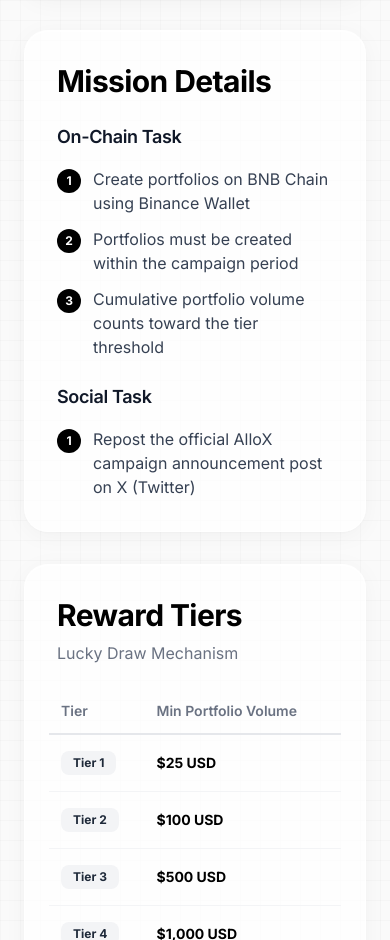
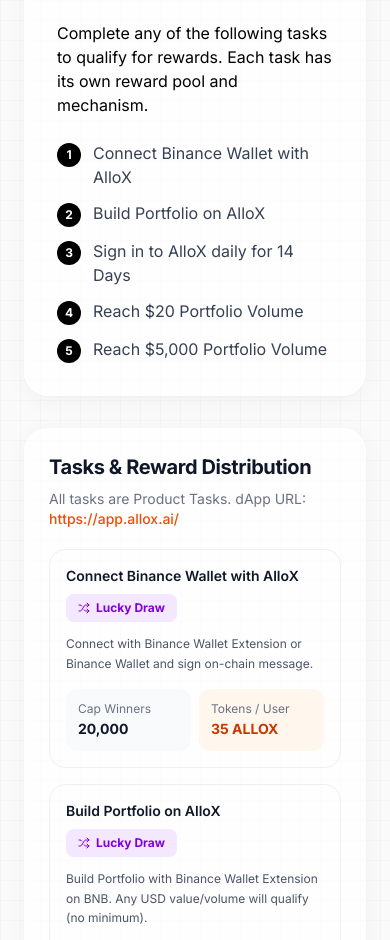
Before and after one commit to AlloX-ai/AlloX, a React (Vite) app: page /binancewallet-campaign-rules in a window 390 px wide. Shown: the part 1060-2000 px from the top of the page. Built offline with nearby package versions, Linux system fonts and the light colour scheme.

Commit message:
changed campaign rules

```diff
--- a/src/pages/CampaignRulesPage.tsx
+++ b/src/pages/CampaignRulesPage.tsx
@@ -1,6 +1,6 @@
 import { useState } from "react";
 import React from "react";
-import { ChevronDown, ChevronUp } from "lucide-react";
+import { ChevronDown, ChevronUp, Shuffle, Users } from "lucide-react";
 import { Navbar } from "../components/Navbar";
 
 const tiers = [
@@ -41,91 +41,122 @@
   },
 ];
 
-const faqs = [
+
+const tasks = [
   {
-    q: "What is the campaign prize?",
-    a: "10,000,000 ALLOX tokens (approximately $300,000 USD) distributed across five tiers.",
+    title: 'Connect Binance Wallet with AlloX',
+    description: 'Connect with Binance Wallet Extension or Binance Wallet and sign on-chain message.',
+    mechanism: 'Lucky Draw',
+    capWinners: '20,000',
+    rewardPerUser: '35',
   },
   {
-    q: "How do the tiers work?",
-    a: "There are five independent tiers based on cumulative swap volume: $25, $100, $500, $1,000, and $5,000. Each tier has its own reward pool and a cap of 2000 - 3000 winners.",
+    title: 'Build Portfolio on AlloX',
+    description: 'Build Portfolio with Binance Wallet Extension on BNB. Any USD value/volume will qualify (no minimum).',
+    mechanism: 'Lucky Draw',
+    capWinners: '20,000',
+    rewardPerUser: '100',
   },
   {
-    q: "How much will I earn per tier?",
-    a: "You can receive between 500 - 1,250 ALLOX tokens per tier if you qualify for the lucky draw. The exact amount depends on the tier you qualify for, with higher tiers offering larger rewards.",
+    title: 'Sign in to AlloX daily for 14 Days',
+    description: 'Sign in to AlloX for 14 days continuously. Sign on-chain message daily for 14 days.',
+    mechanism: 'Equal Split',
+    capWinners: '10,000',
+    rewardPerUser: '310',
   },
   {
-    q: "Does my portfolio volume need to happen in a single transaction?",
-    a: "No. Your cumulative portfolio volume across multiple transactions during the campaign period counts toward each tier threshold.",
+    title: 'Reach $20 Portfolio Volume',
+    description: 'Create portfolio on the AlloX dApp using Binance Wallet and reach a cumulative portfolio volume milestone minimum $20 on BNB Chain.\n\nEligible Portfolio tokens: BNB, CAKE, BTCB, ETH, LINK, UNI, ASTER',
+    mechanism: 'Equal Split',
+    capWinners: '8,000',
+    rewardPerUser: '350',
   },
   {
-    q: "Who is eligible to participate?",
-    a: "Only Binance Wallet (Keyless) users with verified accounts are eligible.",
+    title: 'Reach $5,000 Portfolio Volume',
+    description: 'Create portfolios on the AlloX dApp using Binance Wallet and reach a cumulative portfolio volume milestone.\n\nEligible Portfolio tokens: BNB, CAKE, BTCB, ETH, LINK, UNI, ASTER',
+    mechanism: 'Equal Split',
+    capWinners: '200',
+    rewardPerUser: '7,000',
+  },
+];
+
+
+const faqs: { q: string; a: React.ReactNode }[] = [
+  {
+    q: 'What tasks are available in this campaign?',
+    a: 'There are five tasks: Connect Binance Wallet with AlloX, Build Portfolio on AlloX, Sign in to AlloX daily for 14 days, Reach $20 Portfolio Volume, and Reach $5,000 Portfolio Volume. Each task has its own reward pool and winner cap.',
   },
   {
-    q: "Is there a limit on the number of winners?",
-    a: "Yes. Each tier has a different maximum number of winners, ranging from 2,000 to 3,000 users per tier. Winners are selected through a lucky draw mechanism at the end of the campaign period.",
+    q: 'What is the difference between Lucky Draw and Equal Split?',
+    a: 'Lucky Draw means winners are selected randomly from all eligible participants who completed the task. Equal Split means the reward pool is divided equally among all qualifying users up to the winner cap.',
   },
   {
-    q: "Can I participate with multiple wallets?",
-    a: "No. Participants using multiple wallets or engaging in fraudulent behavior will be disqualified.",
+    q: 'Which tokens are eligible for portfolio tasks?',
+    a: 'Eligible portfolio tokens are: BNB, CAKE, BTCB, ETH, LINK, UNI, and ASTER on BNB Chain.',
   },
   {
-    q: "What chain do I need to create a portfolio on?",
-    a: "All portfolios must be created on BNB Chain using Binance Wallet.",
+    q: 'Does portfolio volume need to happen in a single transaction?',
+    a: 'No. Cumulative portfolio volume across multiple transactions during the campaign period counts toward the volume milestones.',
   },
   {
-    q: "When and how will I receive my rewards?",
-    a: "Rewards will be claimable directly within Binance Wallet after ALLOX TGE.",
+    q: 'Do I need a minimum amount to build a portfolio?',
+    a: 'For the Build Portfolio task, any USD value/volume qualifies with no minimum required. The $20 and $5,000 volume tasks have their respective minimums.',
   },
   {
-    q: "How are winners determined?",
-    a: "Eligible users who complete required tier volume enter a random lucky draw mechanism via BNB Chain hashed value.",
+    q: 'Who is eligible to participate?',
+    a: 'Only Binance Wallet users with verified accounts are eligible. Each user can only qualify once per task.',
   },
   {
-    q: "How do I create a portfolio using AlloX and Binance Wallet?",
-    a: (
-      <div className="space-y-4">
-        <p>
-          AlloX is an AI-powered platform that lets you invest in crypto market
-          themes — like AI, DeFi, Memecoins, RWA, and more — through diversified
-          portfolios that execute directly on BNB Chain. Here&apos;s how to get
-          started:
-        </p>
-        <ol className="space-y-4">
-          {[
-            {
-              step: 1,
-              text: "Go to app.allox.ai and click Connect Wallet in the top right corner. Select Binance Wallet and confirm the connection. Make sure your Binance Wallet is set to BNB Chain before connecting.",
+    q: 'Can I participate with multiple wallets?',
+    a: 'No. Participants using multiple wallets or engaging in fraudulent behavior will be disqualified.',
   },
   {
-              step: 2,
-              text: 'Click "Build Quick Portfolio" on the home screen. The builder will ask you four quick questions: the blockchain (select BNB Chain), the market narrative you want exposure to (AI, DeFi, Gaming, Memecoins, RWA, and more), your investment amount, and your risk tolerance (Conservative, Balanced, or Aggressive). Click Generate.',
+    q: 'What chain do I need to use?',
+    a: 'All portfolio activities must be completed on BNB Chain using Binance Wallet.',
   },
   {
-              step: 3,
-              text: "Review your AI-generated portfolio. AlloX instantly builds a basket of 5 tokens matching your theme and risk level. Select your payment token (BNB, USDT, or USDC) and click Confirm & Execute.",
+    q: 'When and how will I receive my rewards?',
+    a: 'Rewards will be claimable directly within Binance Wallet after AlloX TGE.',
   },
-            {
-              step: 4,
-              text: "Approve the transactions in Binance Wallet. AlloX processes each token swap one by one. Confirm each transaction in your Binance Wallet popup. If you want to skip a specific token, simply cancel that individual transaction — AlloX will skip it and continue with the rest automatically.",
-            },
-            {
-              step: 5,
-              text: "You're live on-chain. Once all transactions are confirmed, your tokens land directly in your Binance Wallet. AlloX never holds your funds at any point. Each swap is fully verifiable on BscScan via its on-chain transaction hash.",
-            },
-          ].map(({ step, text }) => (
-            <li key={step} className="flex items-start gap-4">
-              <div className="w-7 h-7 bg-black rounded-full flex items-center justify-center flex-shrink-0 mt-0.5">
-                <span className="text-white text-xs font-bold">{step}</span>
-              </div>
-              <span className="leading-relaxed">{text}</span>
-            </li>
-          ))}
-        </ol>
-      </div>
-    ),
-  },
+  // {
+  //   q: 'How do I get started with AlloX using Binance Wallet?',
+  //   a: (
+  //     <div className="space-y-4">
+  //       <p>AlloX is an AI-powered platform that lets you invest in crypto market themes through diversified portfolios that execute directly on BNB Chain. Here&apos;s how to get started:</p>
+  //       <ol className="space-y-4">
+  //         {[
+  //           {
+  //             step: 1,
+  //             text: 'Go to allox.ai and click Connect Wallet. Select Binance Wallet and confirm the connection. Make sure your Binance Wallet is set to BNB Chain before connecting.',
+  //           },
+  //           {
+  //             step: 2,
+  //             text: 'Click "Build Quick Portfolio" on the home screen. Choose BNB Chain, select a market narrative (AI, DeFi, Gaming, Memecoins, RWA, etc.), enter your investment amount, and pick your risk tolerance. Click Generate.',
+  //           },
+  //           {
+  //             step: 3,
+  //             text: 'Review your AI-generated portfolio. AlloX builds a basket of tokens matching your theme and risk level. Select your payment token (BNB, USDT, or USDC) and click Confirm & Execute.',
+  //           },
+  //           {
+  //             step: 4,
+  //             text: 'Approve the transactions in Binance Wallet. Each token swap is processed one by one. Confirm each transaction in your wallet popup.',
+  //           },
+  //           {
+  //             step: 5,
+  //             text: "You're live on-chain. Once all transactions are confirmed, your tokens land directly in your Binance Wallet. AlloX never holds your funds at any point.",
+  //           },
+  //         ].map(({ step, text }) => (
+  //           <li key={step} className="flex items-start gap-4">
+  //             <div className="w-7 h-7 bg-black rounded-full flex items-center justify-center flex-shrink-0 mt-0.5">
+  //               <span className="text-white text-xs font-bold">{step}</span>
+  //             </div>
+  //             <span className="leading-relaxed">{text}</span>
+  //           </li>
+  //         ))}
+  //       </ol>
+  //     </div>
+  //   ),
+  // },
 ];
 
 const excludedCountries = [
@@ -171,6 +202,18 @@
   );
 }
 
+function MechanismBadge({ mechanism }: { mechanism: string }) {
+  const isLucky = mechanism === 'Lucky Draw';
+  return (
+    <span className={`inline-flex items-center gap-1.5 px-3 py-1.5 rounded-lg text-xs font-bold ${
+      isLucky ? 'bg-purple-100 text-purple-700' : 'bg-blue-100 text-blue-700'
+    }`}>
+      {isLucky ? <Shuffle size={12} /> : <Users size={12} />}
+      {mechanism}
+    </span>
+  );
+}
+
 export function CampaignRulesPage() {
   return (
     <div className="min-h-screen bg-pattern">
@@ -181,12 +224,9 @@
             Campaign Rules
           </h1>
           <p className="text-lg text-gray-600 mb-4">AlloX | Binance Wallet</p>
-          <p className="text-gray-600 mb-12 leading-relaxed">
+          <p className="text-gray-600 mb-6 leading-relaxed">
             Complete portfolio tasks on BNB Chain using Binance Wallet to
-            qualify for a share of <strong className="text-black"> 10,000,000 ALLOX tokens ($300,000)</strong>. Five
-            reward tiers based on portfolio volume with 12,500 lucky draw
-            winners receiving between 500 - 1,250 ALLOX tokens each. Only
-            Binance Wallet (Keyless) users will be eligible.
+            qualify for a share of <strong className="text-black"> 10,000,000 ALLOX tokens ($300,000)</strong> through Lucky Draw and Equal Split distributions.
           </p>
           <div className="bg-yellow-50 border-2 border-yellow-400 rounded-2xl p-4 mb-12">
             <p className="text-sm font-semibold text-gray-900">
@@ -206,7 +246,7 @@
                     Start
                   </div>
                   <div className="text-2xl font-bold text-black">
-                    2026-05-30
+                    2026-06-15
                   </div>
                   <div className="text-gray-600 mt-1">11:00 AM (UTC)</div>
                 </div>
@@ -215,7 +255,7 @@
                     End
                   </div>
                   <div className="text-2xl font-bold text-black">
-                    2026-06-12
+                    2026-07-15
                   </div>
                   <div className="text-gray-600 mt-1">11:00 AM (UTC)</div>
                 </div>
@@ -224,130 +264,142 @@
 
             {/* Mission Details */}
             <section className="glass-card p-8">
-              <h2 className="text-3xl font-bold mb-6 text-black">
+              <h2 className="text-3xl font-bold text-black">
                 Mission Details
               </h2>
-              <h3 className="text-lg font-semibold text-gray-900 mb-4">
-                On-Chain Task
-              </h3>
+              <p className="my-6">Complete any of the following tasks to qualify for rewards. Each task has its own reward pool and mechanism.</p>
+
               <ul className="space-y-3 text-gray-700">
                 <li className="flex items-start gap-3">
                   <div className="w-6 h-6 bg-black rounded-full flex items-center justify-center flex-shrink-0 mt-0.5">
                     <span className="text-white text-xs font-bold">1</span>
                   </div>
-                  Create portfolios on BNB Chain using Binance Wallet
+                  Connect Binance Wallet with AlloX
                 </li>
                 <li className="flex items-start gap-3">
                   <div className="w-6 h-6 bg-black rounded-full flex items-center justify-center flex-shrink-0 mt-0.5">
                     <span className="text-white text-xs font-bold">2</span>
                   </div>
-                  Portfolios must be created within the campaign period
+                  Build Portfolio on AlloX
+
                 </li>
                 <li className="flex items-start gap-3">
                   <div className="w-6 h-6 bg-black rounded-full flex items-center justify-center flex-shrink-0 mt-0.5">
                     <span className="text-white text-xs font-bold">3</span>
                   </div>
-                  Cumulative portfolio volume counts toward the tier threshold
+                  Sign in to AlloX daily for 14 Days
+
+                </li>
+                <li className="flex items-start gap-3">
+                  <div className="w-6 h-6 bg-black rounded-full flex items-center justify-center flex-shrink-0 mt-0.5">
+                    <span className="text-white text-xs font-bold">4</span>
+                  </div>
+                  Reach $20 Portfolio Volume
+
+
+                </li>
+                <li className="flex items-start gap-3">
+                  <div className="w-6 h-6 bg-black rounded-full flex items-center justify-center flex-shrink-0 mt-0.5">
+                    <span className="text-white text-xs font-bold">5</span>
+                  </div>
+                  Reach $5,000 Portfolio Volume
+
+
                 </li>
               </ul>
-              <h3 className="text-lg font-semibold text-gray-900 mb-4 mt-6">
-                Social Task
-              </h3>
-              <ul className="space-y-3 text-gray-700">
-                <li className="flex items-start gap-3">
-                  <div className="w-6 h-6 bg-black rounded-full flex items-center justify-center flex-shrink-0 mt-0.5">
-                    <span className="text-white text-xs font-bold">1</span>
-                  </div>
-                  Repost the official AlloX campaign announcement post
-                  on X (Twitter)
-                </li>
 
-              </ul>
             </section>
 
             {/* Reward Tiers */}
-            <section className="glass-card p-8">
-              <h2 className="text-3xl font-bold mb-2 text-black">
-                Reward Tiers
-              </h2>
-              <p className="text-gray-500 mb-6">Lucky Draw Mechanism</p>
-              <div className="overflow-x-auto -mx-2">
-                <table className="w-full min-w-[760px] text-sm">
+       <section className="glass-card p-6">
+            <h2 className="text-xl font-bold text-gray-900 mb-2">Tasks & Reward Distribution</h2>
+            <p className="text-gray-500 text-sm mb-5">All tasks are Product Tasks. dApp URL: <a href="https://app.allox.ai/" target="_blank" className="font-medium text-orange-600">https://app.allox.ai/</a></p>
+
+            {/* Mobile: Cards */}
+            <div className="md:hidden space-y-4">
+              {tasks.map((task, i) => (
+                <div key={i} className="border border-gray-200/60 rounded-2xl p-4 space-y-3">
+                  <div className="flex items-start justify-between gap-2 flex-col lg:flex-row">
+                    <span className="font-semibold text-gray-900 text-sm">{task.title}</span>
+                    <MechanismBadge mechanism={task.mechanism} />
+                  </div>
+                  <p className="text-xs text-gray-600 leading-relaxed whitespace-pre-line">{task.description}</p>
+                  <div className="grid grid-cols-2 gap-2 pt-1">
+                    <div className="bg-gray-50 rounded-xl p-3">
+                      <div className="text-xs text-gray-500 mb-0.5">Cap Winners</div>
+                      <div className="font-bold text-gray-900 text-sm lg:text-base">{task.capWinners}</div>
+                    </div>
+                    <div className="bg-orange-50 rounded-xl p-3">
+                      <div className="text-xs text-gray-500 mb-0.5">Tokens / User</div>
+                      <div className="font-bold text-orange-700 text-sm lg:text-base">{task.rewardPerUser} ALLOX</div>
+                    </div>
+                  </div>
+                </div>
+              ))}
+            </div>
+
+            {/* Desktop: Table */}
+            <div className="hidden md:block overflow-x-auto -mx-2">
+              <table className="w-full text-sm">
                 <thead>
-                    <tr className="border-b-2 border-gray-200">
-                      <th className="text-left py-3 px-3 text-gray-500 font-semibold whitespace-nowrap">
-                        Tier
-                      </th>
-                      <th className="text-left py-3 px-3 text-gray-500 font-semibold whitespace-nowrap">
-                        Min Portfolio Volume
-                      </th>
-                      <th className="text-left py-3 px-3 text-gray-500 font-semibold whitespace-nowrap">
-                        Reward Pool
-                      </th>
-                      <th className="text-left py-3 px-3 text-gray-500 font-semibold whitespace-nowrap">
-                        Max Winners
-                      </th>
-                      <th className="text-left py-3 px-3 text-gray-500 font-semibold whitespace-nowrap">
-                        Reward per Winner
-                      </th>
+                  <tr className="border-b border-gray-200">
+                    <th className="text-left py-3 px-3 text-gray-500 font-semibold">Task</th>
+                    <th className="text-left py-3 px-3 text-gray-500 font-semibold">Description</th>
+                    <th className="text-left py-3 px-3 text-gray-500 font-semibold">Mechanism</th>
+                    <th className="text-left py-3 px-3 text-gray-500 font-semibold">Cap Winners</th>
+                    <th className="text-left py-3 px-3 text-gray-500 font-semibold">Tokens / User</th>
                   </tr>
                 </thead>
                 <tbody className="divide-y divide-gray-100">
-                    {tiers.map((t, i) => (
-                      <tr
-                        key={i}
-                        className="hover:bg-white/50 transition-colors"
-                      >
-                        <td className="py-4 px-3 whitespace-nowrap">
-                          <span className="inline-flex items-center px-3 py-1 rounded-lg bg-gray-100 text-gray-800 text-xs font-bold">
-                            {t.tier}
-                          </span>
+                  {tasks.map((task, i) => (
+                    <tr key={i} className="hover:bg-white/60 transition-colors">
+                      <td className="py-4 px-3 font-semibold text-gray-900 align-top max-w-[180px]">{task.title}</td>
+                      <td className="py-4 px-3 text-gray-600 text-xs leading-relaxed align-top max-w-[260px] whitespace-pre-line">{task.description}</td>
+                      <td className="py-4 px-3 align-top">
+                        <MechanismBadge mechanism={task.mechanism} />
                       </td>
-                        <td className="py-4 px-3 font-bold text-black whitespace-nowrap">
-                          {t.volume}
-                        </td>
-                        <td className="py-4 px-3 text-gray-700 whitespace-nowrap">
-                          {t.pool}
-                        </td>
-                        <td className="py-4 px-3 text-gray-700 whitespace-nowrap">
-                          {t.winners}
-                        </td>
-                        <td className="py-4 px-3 font-bold text-green-600 whitespace-nowrap">
-                          {t.reward}
-                        </td>
+                      <td className="py-4 px-3 font-semibold text-gray-900 align-top">{task.capWinners}</td>
+                      <td className="py-4 px-3 font-bold text-orange-600 align-top">{task.rewardPerUser} ALLOX</td>
                     </tr>
                   ))}
                 </tbody>
               </table>
             </div>
+
+            <div className="mt-4 p-4 bg-blue-50 border border-blue-200/60 rounded-2xl text-sm text-blue-800">
+              Each task is independent. You can qualify for multiple tasks and earn rewards from each.
+            </div>
          </section>
-
             {/* Rewards Distribution */}
-            <section className="glass-card p-8">
-              <h2 className="text-3xl font-bold mb-6 text-black">
-                Rewards Distribution
-              </h2>
-              <ul className="space-y-4 text-gray-700 leading-relaxed">
-                <li className="flex items-start gap-3">
-                  <div className="w-2 h-2 rounded-full bg-black mt-2.5 flex-shrink-0" />
-                  Total of 10,000,000 ALLOX tokens distributed across all five
-                  tiers
+          <section className="glass-card p-6">
+            <h2 className="text-xl font-bold text-gray-900 mb-4">Rewards Distribution</h2>
+            <div className="grid grid-cols-1 md:grid-cols-2 gap-4 mb-4">
+              <div className="bg-purple-50 border border-purple-200/60 rounded-2xl p-4">
+                <div className="flex items-center gap-2 mb-2">
+                  <Shuffle size={16} className="text-purple-600" />
+                  <span className="font-bold text-purple-900">Lucky Draw</span>
+                </div>
+                <p className="text-xs text-gray-700">Winners selected randomly from all eligible participants. Completing the task enters you into the draw.</p>
+              </div>
+              <div className="bg-blue-50 border border-blue-200/60 rounded-2xl p-4">
+                <div className="flex items-center gap-2 mb-2">
+                  <Users size={16} className="text-blue-600" />
+                  <span className="font-bold text-blue-900">Equal Split</span>
+                </div>
+                <p className="text-xs text-gray-700">Reward pool divided equally among all qualifying users up to the winner cap, on a first-come, first-served basis.</p>
+              </div>
+            </div>
+            <ul className="space-y-3">
+              {[
+                'Rewards will be claimable within Binance Wallet after ALLOX TGE',
+                "Each task is capped",
+                'Fraudulent activity or use of multiple wallets will result in disqualification',
+              ].map((item, i) => (
+                <li key={i} className="flex items-start gap-3">
+                  <div className="w-2 h-2 rounded-full bg-orange-400 mt-2 flex-shrink-0" />
+                  <span className="text-gray-700 text-sm leading-relaxed">{item}</span>
                 </li>
-                <li className="flex items-start gap-3">
-                  <div className="w-2 h-2 rounded-full bg-black mt-2.5 flex-shrink-0" />
-                  Winners are selected through a lucky draw mechanism at the end
-                  of the campaign period
-                </li>
-                <li className="flex items-start gap-3">
-                  <div className="w-2 h-2 rounded-full bg-black mt-2.5 flex-shrink-0" />
-                  A different amount of winners will be randomly selected per
-                  tier from all eligible participants
-                </li>
-                <li className="flex items-start gap-3">
-                  <div className="w-2 h-2 rounded-full bg-black mt-2.5 flex-shrink-0" />
-                  Rewards will be claimable within Binance Wallet after ALLOX
-                  TGE
-                </li>
+              ))}
             </ul>
           </section>
 
@@ -360,7 +412,6 @@
                 {[
                   "Participants must complete the portfolio task to qualify for each respective tier",
                   "Only Binance Wallet (Keyless) users with verified accounts are eligible",
-                  "Winners will be randomly selected through a lucky draw at the end of the campaign period",
                   "Only one entry per user per tier is allowed",
                   "Users with multiple entries or fraudulent behavior will be disqualified",
                   "Binance Wallet's standard Terms and Conditions apply",
```
Lines whose indentation alone changed are shown as unchanged.
